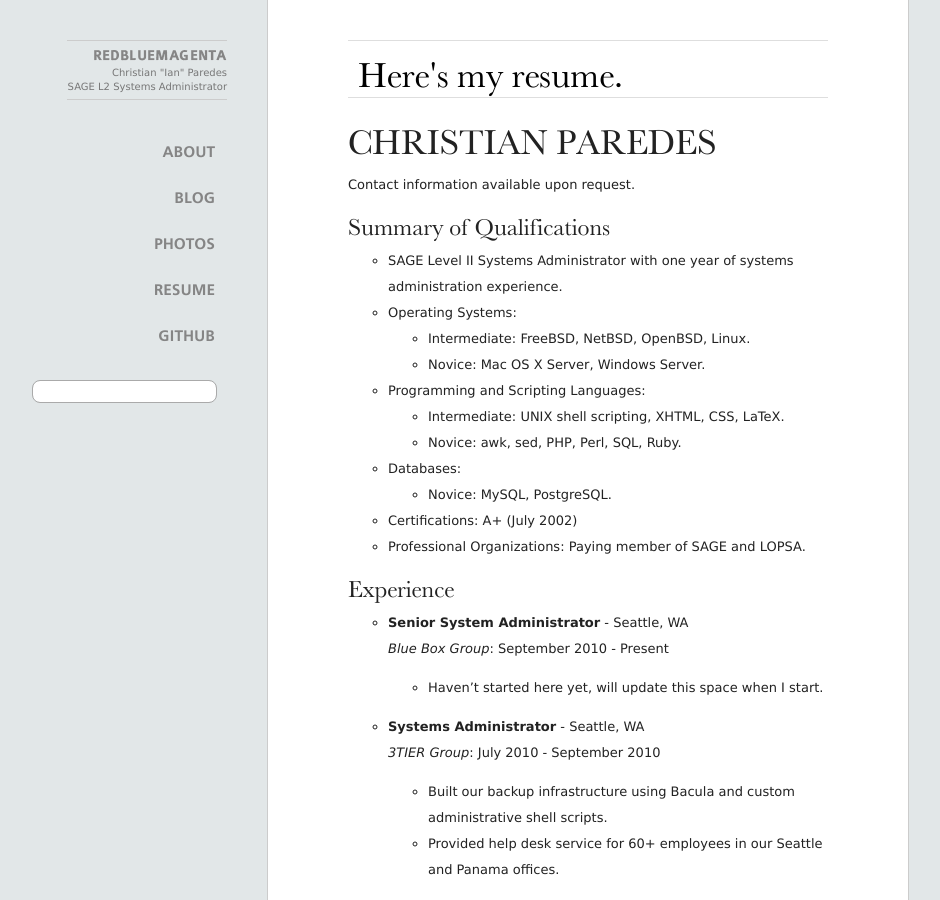
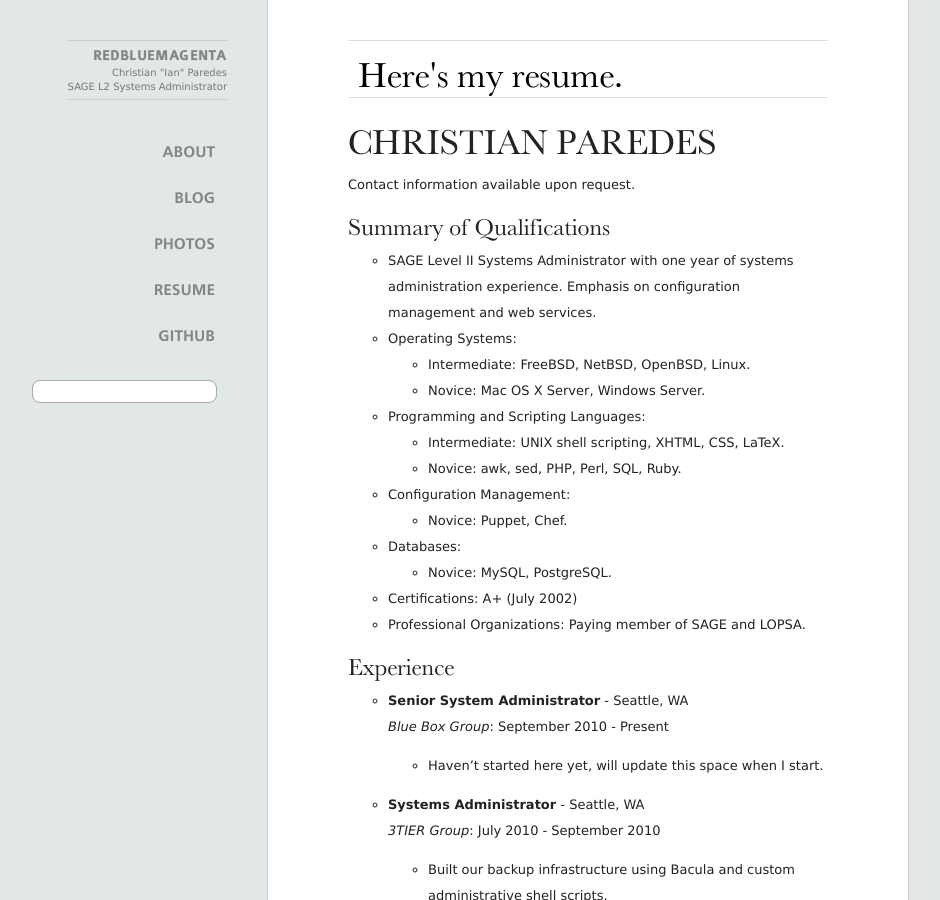
Before and after one commit to cparedes/redbluemagenta.com, a Jekyll site: the page built from resume.markdown, in a window 1280 px wide and 900 px high. Shown: the whole window, without its empty margins (63-1003 px from the left). Built offline with Jekyll 4.4.1, drawn with Linux system fonts in a browser that asks for light colours; Markdown is read by kramdown in place of the engine named in the settings; comment, search, counter and statistics services are not loaded.

Commit message:
Added some more stuff.

```diff
--- a/resume.markdown
+++ b/resume.markdown
@@ -12,13 +12,15 @@ Contact information available upon request.
 Summary of Qualifications
 -------------------------
 
-* SAGE Level II Systems Administrator with one year of systems administration experience.
+* SAGE Level II Systems Administrator with one year of systems administration experience. Emphasis on configuration management and web services.
 * Operating Systems:
 	- Intermediate: FreeBSD, NetBSD, OpenBSD, Linux.
 	- Novice: Mac OS X Server, Windows Server.
 * Programming and Scripting Languages:
 	- Intermediate: UNIX shell scripting, XHTML, CSS, LaTeX.
 	- Novice: awk, sed, PHP, Perl, SQL, Ruby.
+* Configuration Management:
+	- Novice: Puppet, Chef.
 * Databases:
 	- Novice: MySQL, PostgreSQL.
 * Certifications: A+ (July 2002)
```
